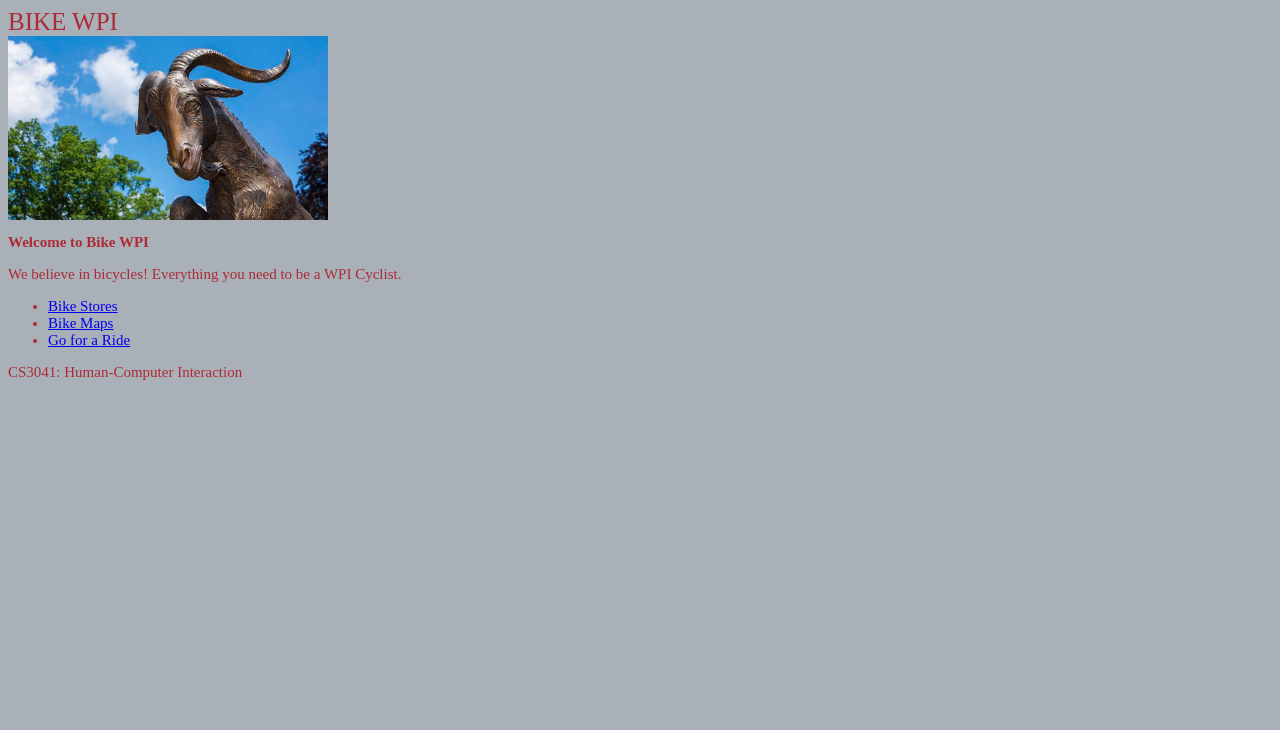
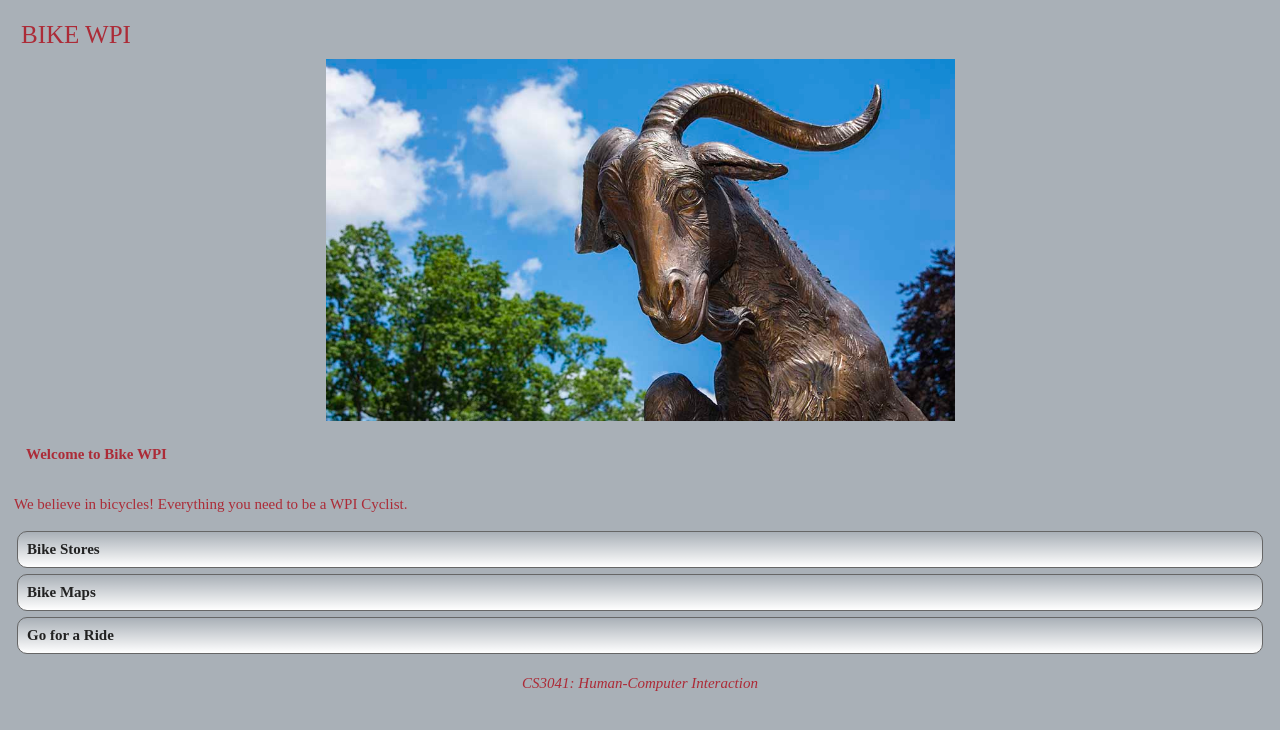
Before and after one commit to Liumxiris/CS3041, a plain HTML site: page lab1/index.html in a window 1280 px wide. Drawn offline with Linux system fonts and the light colour scheme.

Commit message:
add style for pictures and footer

```diff
--- a/lab1/style.css
+++ b/lab1/style.css
@@ -3,6 +3,7 @@ header {
  font-weight: bold condensed;
  color: #AC2B37;
  font-size: 25px;
+ padding: 10px;
 }
 
 h1{
@@ -10,6 +11,7 @@ h1{
   font-weight: bold condensed;
   color: #AC2B37;
   font-size: 15px;
+  padding:15px;
 }
 body{
   font-family: "Times New Roman", Times, serif;
@@ -17,3 +19,52 @@ body{
   font-size: 15px;
   background-color: #A9B0B7;
 }
+
+p{
+  padding: 3px;
+}
+
+nav li:active {
+  background-color: #ccc;
+  background-image: none;
+  box-shadow: inset 0 3px 3px rgba(0, 0, 0, .2);
+}
+
+footer{
+  text-align: center;
+  font-style: italic;
+  padding: 15px;
+}
+
+#content {
+    padding:3px;
+}
+
+#WPI{
+    /*center the image*/
+    display: block;
+    width: 50%;
+    margin-left: auto;
+    margin-right: auto;
+  }
+
+#main_nav ul { padding: 0; margin: 0; }
+
+#main_nav li  {
+  list-style-type: none; /* remove bullet points */
+}
+
+#main_nav li a {
+   display: block;
+   text-decoration: none; /* remove underline */
+   border-radius: 10px;  /* rounded corners */
+   margin: 6px;
+   padding: 9px;
+   color: #222;
+   font-weight: bold;
+
+   /* nice gradient shade on the buttons */
+   background-image: linear-gradient(to bottom, rgba(255,255,255,0), rgba(255,255,255,1));
+
+   border: 1px solid #666; /* dark outline */
+}
```
Also changed, not shown: lab1/maps.html (added, +12 -0 lines), lab1/ride.html (added, +12 -0 lines), lab1/stores.html (added, +12 -0 lines), 1 other file.
